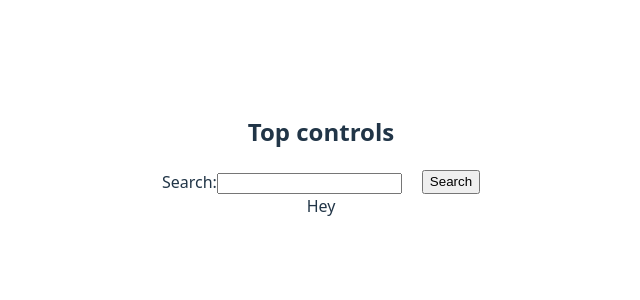
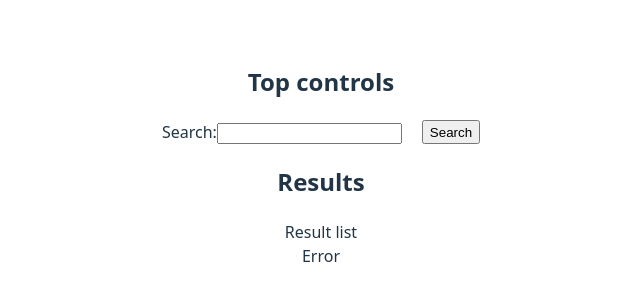
Before and after one commit to kozandre/rsschool-REACT2025, a React (Vite) app in the folder rs-react-app/: page / in a window 1280 px wide. Shown: the part 244-544 px from the top of the page, without its empty margins (319-959 px from the left). Built offline with nearby package versions, Linux system fonts and the light colour scheme.

Commit message:
feat: add ResultList and ErrorButton components

```diff
--- a/rs-react-app/src/App.tsx
+++ b/rs-react-app/src/App.tsx
@@ -1,14 +1,14 @@
 import { Component } from 'react';
 import './App.css';
 import SearchPanel from './components/SearchPanel/SearchPanel';
-import ResultList from './components/ResultList/ResultList';
+import Results from './components/Result/Result';
 
 class App extends Component {
   render() {
     return (
       <div className="app-container">
         <SearchPanel />
-        <ResultList />
+        <Results />
       </div>
     );
   }
--- /dev/null
+++ b/rs-react-app/src/components/ErrorButton/ErrorButton.tsx
@@ -0,0 +1,9 @@
+import { Component } from 'react';
+
+class ErrorButton extends Component {
+  render() {
+    return <div>Error</div>;
+  }
+}
+
+export default ErrorButton;
--- /dev/null
+++ b/rs-react-app/src/components/Result/Result.tsx
@@ -0,0 +1,17 @@
+import { Component } from 'react';
+import ResultList from '../ResultList/ResultList';
+import ErrorButton from '../ErrorButton/ErrorButton';
+
+class Results extends Component {
+  render() {
+    return (
+      <section className="results-container">
+        <h2>Results</h2>
+        <ResultList />
+        <ErrorButton />
+      </section>
+    );
+  }
+}
+
+export default Results;
--- a/rs-react-app/src/components/ResultList/ResultList.tsx
+++ b/rs-react-app/src/components/ResultList/ResultList.tsx
@@ -2,7 +2,7 @@ import { Component } from 'react';
 
 class ResultList extends Component {
   render() {
-    return <div>Hey</div>;
+    return <div>Result list</div>;
   }
 }
 
```
